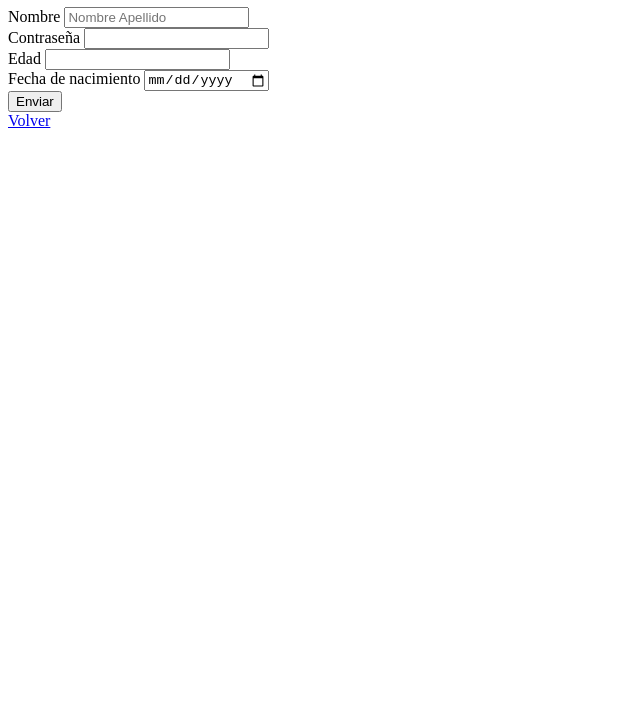
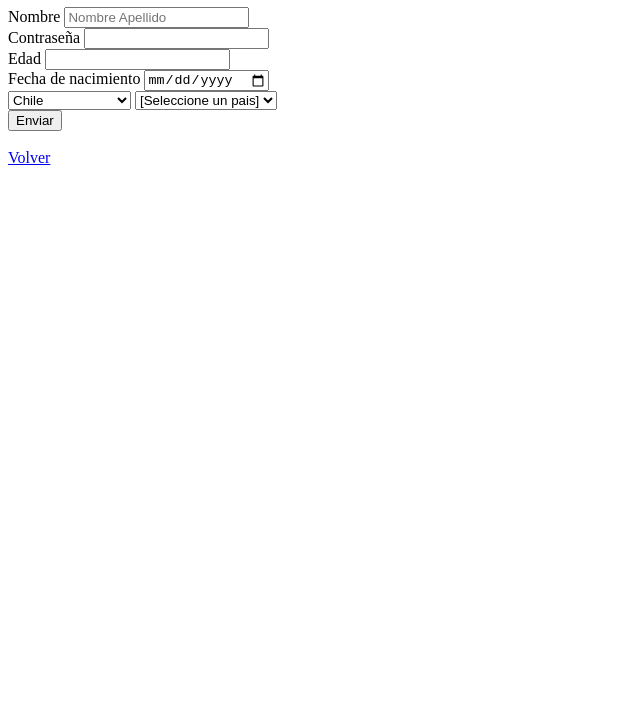
Before and after one commit to Randeco/Front-End, a plain HTML site: page formularios.html in a window 1280 px wide. Shown: the part 73-800 px from the top of the page, without its empty margins (0-640 px from the left). Drawn offline with Linux system fonts and the light colour scheme.

Commit message:
opt agregados

```diff
--- a/formularios.html
+++ b/formularios.html
@@ -20,8 +20,39 @@
         <label for="fnacimiento">Fecha de nacimiento</label>
         <input type="date" name="fnacimiento" id="fnacimiento">
         <br>
+        <!-- opt sirve para crear opciones y poder seleccionar -->
+        <!-- requiered sirve para que sea obligatorio completar el campo -->
+        <!-- selected sirve para poner una opcion por defecto -->
+        <!-- select sirve como ahi mismo dice para crear una seleccion -->
+        <select required name="pais" id="pais">
+            <option value="">[Seleccione pais]</option>
+            <option selected value="1">Chile</option>
+            <option value="2">Peru</option>
+            <option value="3">Colombia</option>
+            <option value="4">España</option>
+            <option value="5">Portugal</option>
+            <option value="6">Italia</option>
+        </select>
+        <!-- select>optgroup>opt*3 para agruparlos si son demaciadas opciones -->
+        <select name="pais" id="pais">
+            <option value="">[Seleccione un pais]</option>
+            <optgroup label="America">
+                <option value="1">Chile</option>
+                <option value="2">Peru</option>
+                <option value="3">Colombia</option>
+            </optgroup>
+            <optgroup label="Europa">
+                <option value="4">España</option>
+                <option value="5">Portugal</option>
+                <option value="6">Italia</option>
+            </optgroup>
+            </select>
+        </select>
+        <br>
         <input type="submit" value="Enviar">
     </form>
+    <br>
+
     <a href="index.html">Volver</a>
 </body>
 </html>
```
